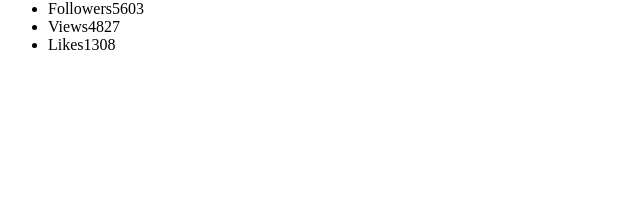
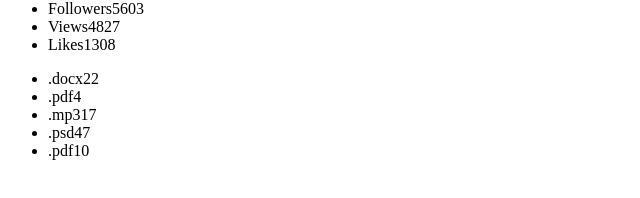
Before and after one commit to Irina-Koksharova/goit-react-hw-01-components, a React (Create React App) app: page / in a window 1280 px wide. Shown: the part 430-628 px from the top of the page, without its empty margins (0-640 px from the left). Built offline with nearby package versions, Linux system fonts and the light colour scheme.

Commit message:
Добавляет компонент Stats и  Statistics

```diff
--- a/src/App.js
+++ b/src/App.jsx
@@ -1,5 +1,7 @@
 import Profile from './components/Profile/Profile';
 import user from './components/Profile/user.json';
+import Statistics from './components/Statistics/Statistics';
+import data from './components/Statistics/statistical-data.json';
 
 function App() {
     return <div>
@@ -10,6 +12,9 @@
             avatar={user.avatar}
             stats = {user.stats}
         />
+        <Statistics stats={data}
+        />
+
     </div>;
 }
 
--- /dev/null
+++ b/src/components/Statistics/Statistics.jsx
@@ -0,0 +1,30 @@
+import PropTypes from 'prop-types';
+import Stats from './../Stats/Stats';
+
+function Statistics({ title, stats }) {
+    return <section className="statistics">
+       { title && <h2 className="title">{title}</h2>}
+
+        <ul className="stat-list">
+            {stats.map(stat => (
+                <li className="item" key={stat.id}>
+                    <Stats
+                        label={stat.label}
+                        percentage={stat.percentage}
+                    />
+                </li>
+            ))}
+        </ul>
+    </section>
+}
+
+Statistics.propTypes = {
+    title: PropTypes.string,
+    stats: PropTypes.arrayOf(
+    PropTypes.shape({
+      id: PropTypes.string.isRequired,
+    }),
+  ),
+}
+
+export default Statistics;
--- /dev/null
+++ b/src/components/Statistics/statistical-data.json
@@ -0,0 +1,7 @@
+[
+  { "id": "id-1", "label": ".docx", "percentage": 22 },
+  { "id": "id-2", "label": ".pdf", "percentage": 4 },
+  { "id": "id-3", "label": ".mp3", "percentage": 17 },
+  { "id": "id-4", "label": ".psd", "percentage": 47 },
+  { "id": "id-5", "label": ".pdf", "percentage": 10 }
+]
--- /dev/null
+++ b/src/components/Stats/Stats.jsx
@@ -0,0 +1,16 @@
+import { Fragment } from 'react';
+import PropTypes from 'prop-types';
+
+function Stats({ label, percentage }) {
+    return <Fragment>
+        <span className="label">{label}</span>
+        <span className="percentage">{percentage}</span>
+    </Fragment>
+}
+
+Stats.propTypes = {
+    label: PropTypes.string.isRequired,
+    percentage: PropTypes.number.isRequired,
+}
+
+export default Stats;
```
Also changed, not shown: src/components/Profile/Profile.jsx (renamed from src/components/Profile/Profile.js), src/components/Statistics/Statistics.css (added), src/components/Stats/Stats.css (added), 1 other file (tests, documents, lock files or other folders).
